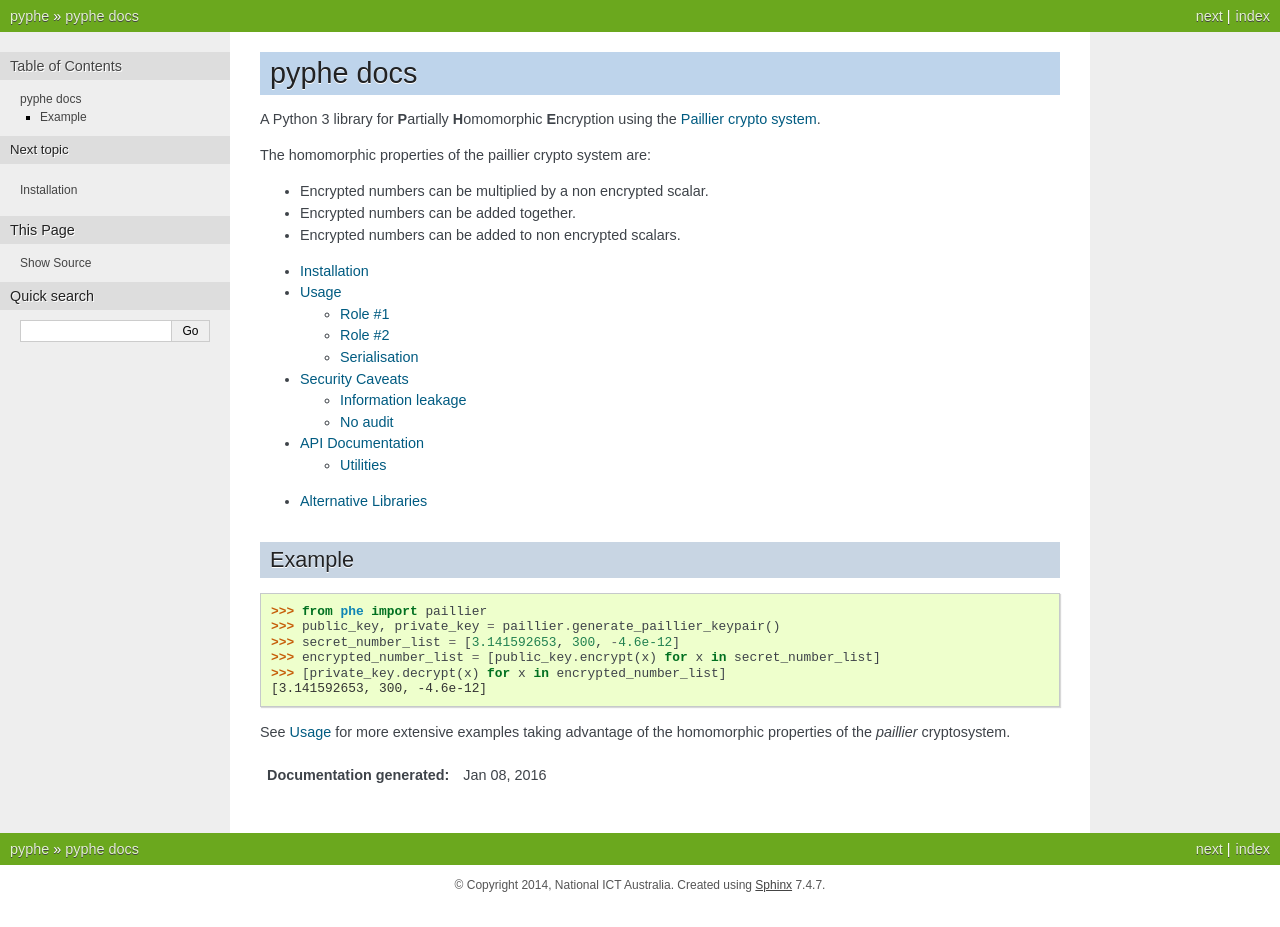
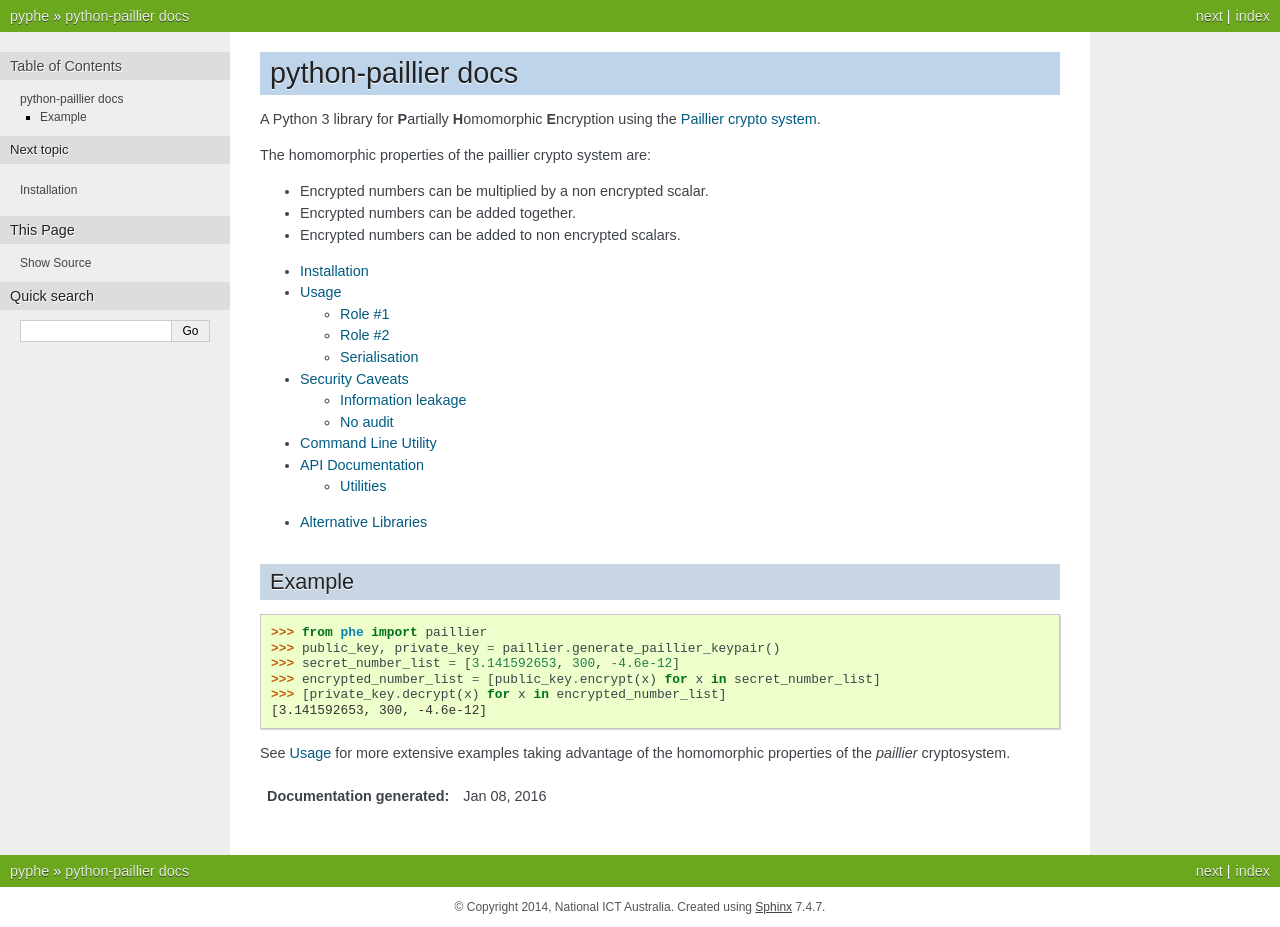
Before and after one commit to data61/python-paillier, a Sphinx documentation site: the page built from docs/index.rst, in a window 1280 px wide. Built offline with Sphinx 7.4.7, drawn with Linux system fonts in a browser that asks for light colours; before the commit the page ends 905 px from its top, so only the background shows below that; some of the changed lines change nothing that is shown.

Commit message:
Start adding docs for cli #6

```diff
--- /dev/null
+++ b/docs/cli.rst
@@ -0,0 +1,19 @@
+.. _cli:
+
+Command Line Utility
+====================
+
+After :ref:`installation`, the **pheutil** command line program will be installed on your path.
+This interface allows a user to:
+
+- generate and serialize key pairs (of different key sizes)
+- encrypt and serialize given a public key and a plaintext number
+- decrypt given a private key and the ciphertext
+- add two encrypted numbers together
+- add an encrypted number to a plaintext number
+- multiply an encrypted number to a plaintext number
+
+
+For commands, and examples call `--help`::
+
+    pheutil --help
--- a/docs/index.rst
+++ b/docs/index.rst
@@ -3,8 +3,8 @@
    You can adapt this file completely to your liking, but it should at least
    contain the root `toctree` directive.
 
-pyphe  docs
-===========
+python-paillier docs
+====================
 
 A Python 3 library for **P**\ artially **H**\ omomorphic **E**\ ncryption using the
 `Paillier crypto system <https://en.wikipedia.org/wiki/Paillier_cryptosystem>`_.
@@ -22,6 +22,7 @@
    installation
    usage
    caveats
+   cli
    phe
 
 
--- a/docs/installation.rst
+++ b/docs/installation.rst
@@ -1,4 +1,5 @@
-============
+.. _installation:
+
 Installation
 ============
 
```
Also changed, not shown: phe/__init__.py (line endings or trailing spaces).
